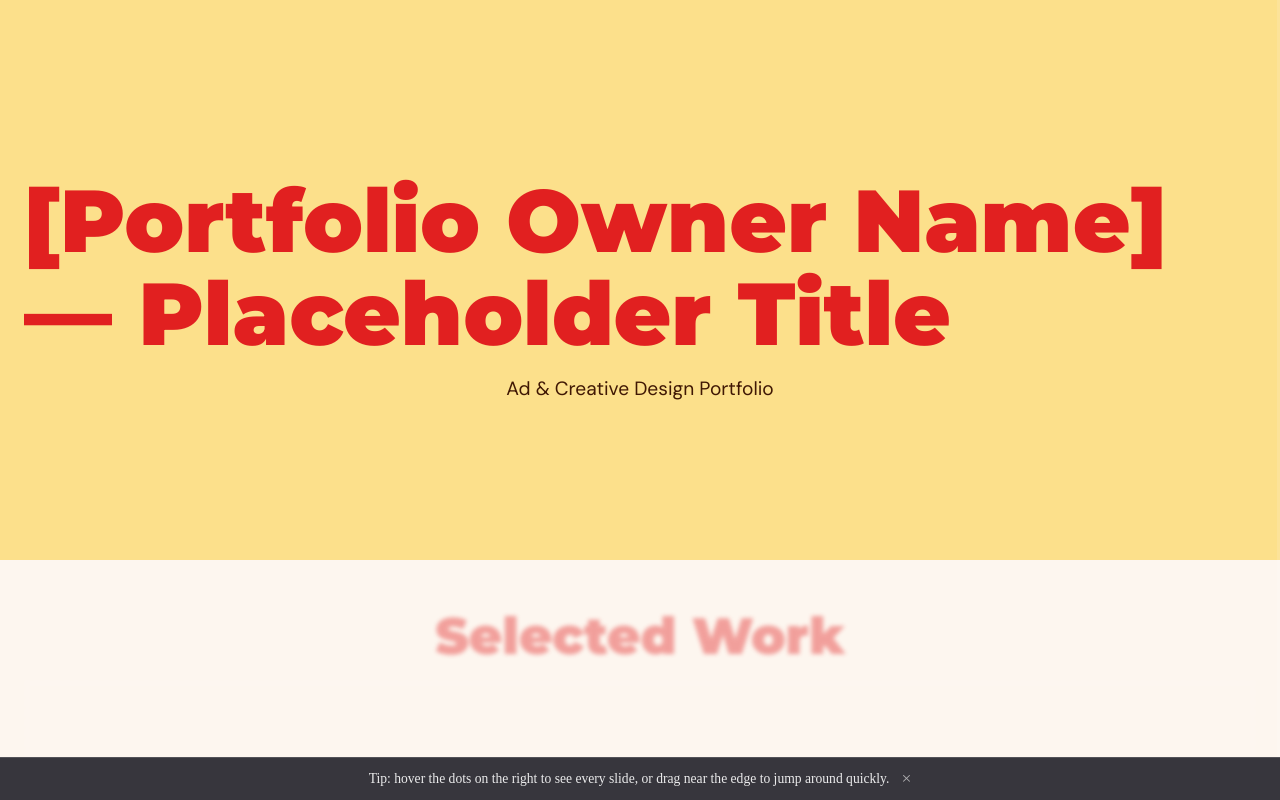
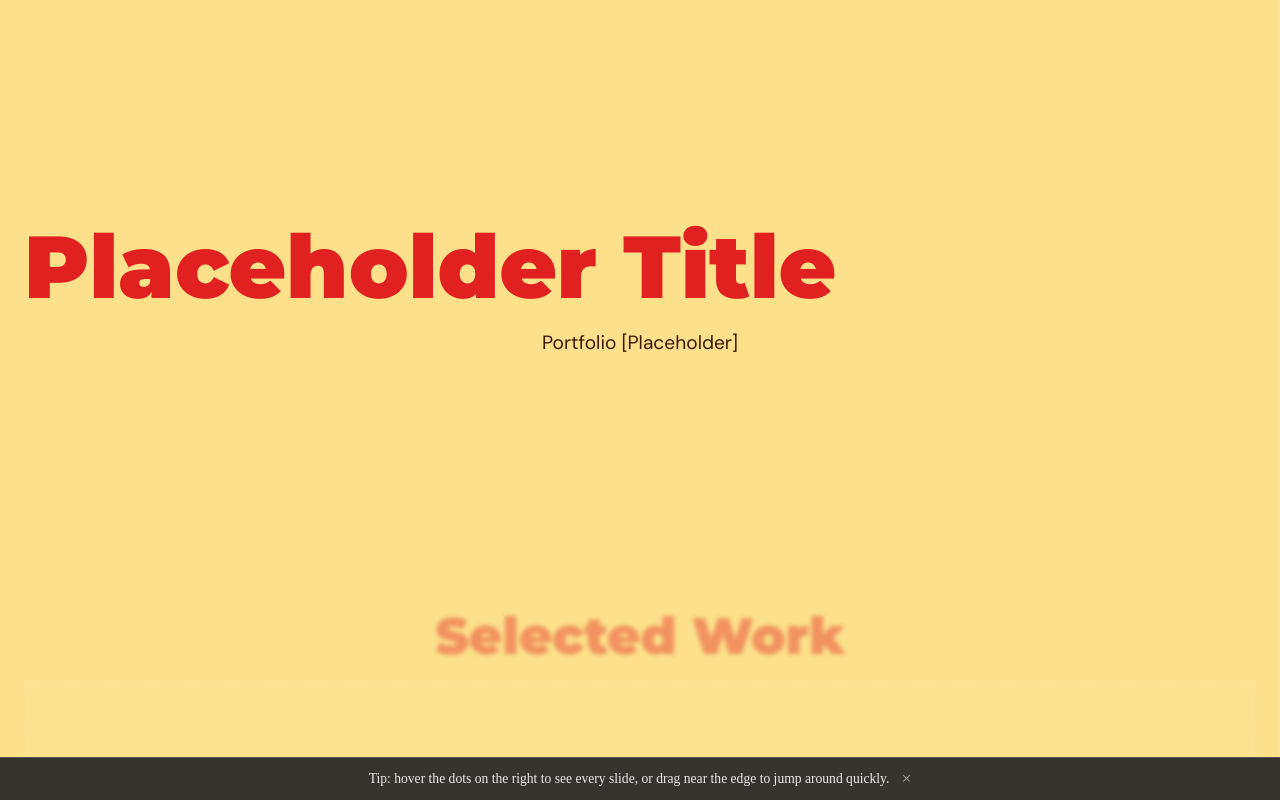
Before and after one commit to YkeTenecio/nine-site, a React (Vite) app: page / in a window 1280 px wide. Built offline with nearby package versions, Linux system fonts and the light colour scheme.

Commit message:
Update 0.5.2

```diff
--- a/src/pages/HomePage.jsx
+++ b/src/pages/HomePage.jsx
@@ -34,7 +34,7 @@ const OVERLAP_DVH = 30;
 
 const slides = [
   {
-    key: 'title',
+    key: 'Slide 1',
     bg: 1,
     headingColor: 1,
     bodyColor: 1,
@@ -42,104 +42,105 @@ const slides = [
     bodyFont: 1,
     short: true,
     type: 'title',
-    heading: '[Portfolio Owner Name] — Placeholder Title',
-    subtext: 'Ad & Creative Design Portfolio',
+    heading: 'Placeholder Title',
+    subtext: 'Portfolio [Placeholder]',
   },
   {
-    key: 'selected-work',
-    bg: 2,
+    key: 'Slide 2',
+    bg: 1,
     headingColor: 1,
     bodyColor: 1,
     headingFont: 1,
     bodyFont: 1,
     type: 'featured',
     heading: 'Selected Work',
+    headingAlign: 'left',
     text: 'Supporting text placeholder.',
   },
   {
-    key: 'product-transformation-1',
+    key: 'Slide 3',
     bg: 2,
     headingColor: 1,
     bodyColor: 1,
     headingFont: 1,
     bodyFont: 1,
-    type: 'featured',
-    heading: '01 — Product Transformation',
+    type: 'gallery',
+    heading: 'Selected Work 1',
     text: 'Supporting text placeholder.',
   },
   {
-    key: 'product-transformation-2',
+    key: 'Slide 4',
+    bg: 2,
+    headingColor: 1,
+    bodyColor: 1,
+    headingFont: 1,
+    bodyFont: 1,
+    type: 'gallery',
+    heading: 'Selected Work 1 (cont.)',
+    text: 'Supporting text placeholder.',
+    itemCount: 4,
+  },
+  {
+    key: 'Slide 5',
     bg: 1,
     headingColor: 1,
     bodyColor: 1,
     headingFont: 1,
     bodyFont: 1,
     type: 'gallery',
-    heading: '01 — Product Transformation (cont.)',
+    heading: 'Selected Work 2',
     text: 'Supporting text placeholder.',
     itemCount: 4,
   },
   {
-    key: 'lifestyle-concepts-1',
+    key: 'Slide 6',
+    bg: 1,
+    headingColor: 1,
+    bodyColor: 1,
+    headingFont: 1,
+    bodyFont: 1,
+    type: 'gallery',
+    heading: 'Selected Work 2(cont.)',
+    text: 'Supporting text placeholder.',
+    itemCount: 4,
+  },
+  {
+    key: 'Slide 7',
     bg: 2,
     headingColor: 1,
     bodyColor: 1,
     headingFont: 1,
     bodyFont: 1,
     type: 'gallery',
-    heading: '02 — Lifestyle Product Concepts',
+    heading: 'Concept work',
     text: 'Supporting text placeholder.',
     itemCount: 4,
   },
   {
-    key: 'lifestyle-concepts-2',
-    bg: 1,
-    headingColor: 1,
-    bodyColor: 1,
-    headingFont: 1,
-    bodyFont: 1,
-    type: 'gallery',
-    heading: '02 — Lifestyle Product Concepts (cont.)',
-    text: 'Supporting text placeholder.',
-    itemCount: 4,
-  },
-  {
-    key: 'seasonal-campaigns-1',
+    key: 'Slide 8',
     bg: 2,
     headingColor: 1,
     bodyColor: 1,
     headingFont: 1,
     bodyFont: 1,
     type: 'gallery',
-    heading: 'Concept: Seasonal Campaigns — Holiday Collection',
+    heading: 'Concept work (cont.)',
     text: 'Supporting text placeholder.',
     itemCount: 4,
   },
   {
-    key: 'seasonal-campaigns-2',
-    bg: 2,
-    headingColor: 1,
-    bodyColor: 1,
-    headingFont: 1,
-    bodyFont: 1,
-    type: 'gallery',
-    heading: 'Concept: Seasonal Campaigns — Holiday Collection (cont.)',
-    text: 'Supporting text placeholder.',
-    itemCount: 4,
-  },
-  {
-    key: 'gift-box-transformation',
+    key: 'Slide 9',
     bg: 1,
     headingColor: 1,
     bodyColor: 1,
     headingFont: 1,
     bodyFont: 1,
     type: 'featured',
-    heading: 'Gift Box Transformation',
+    heading: 'Concept work 2',
     text: 'Supporting text placeholder.',
   },
   {
-    key: 'workflow',
+    key: 'Slide 10',
     bg: 2,
     headingColor: 1,
     bodyColor: 1,
@@ -150,7 +151,7 @@ const slides = [
     text: 'Supporting text placeholder.',
   },
   {
-    key: 'footer',
+    key: 'Slide 11',
     bg: 3,
     headingColor: 1,
     bodyColor: 1,
```
